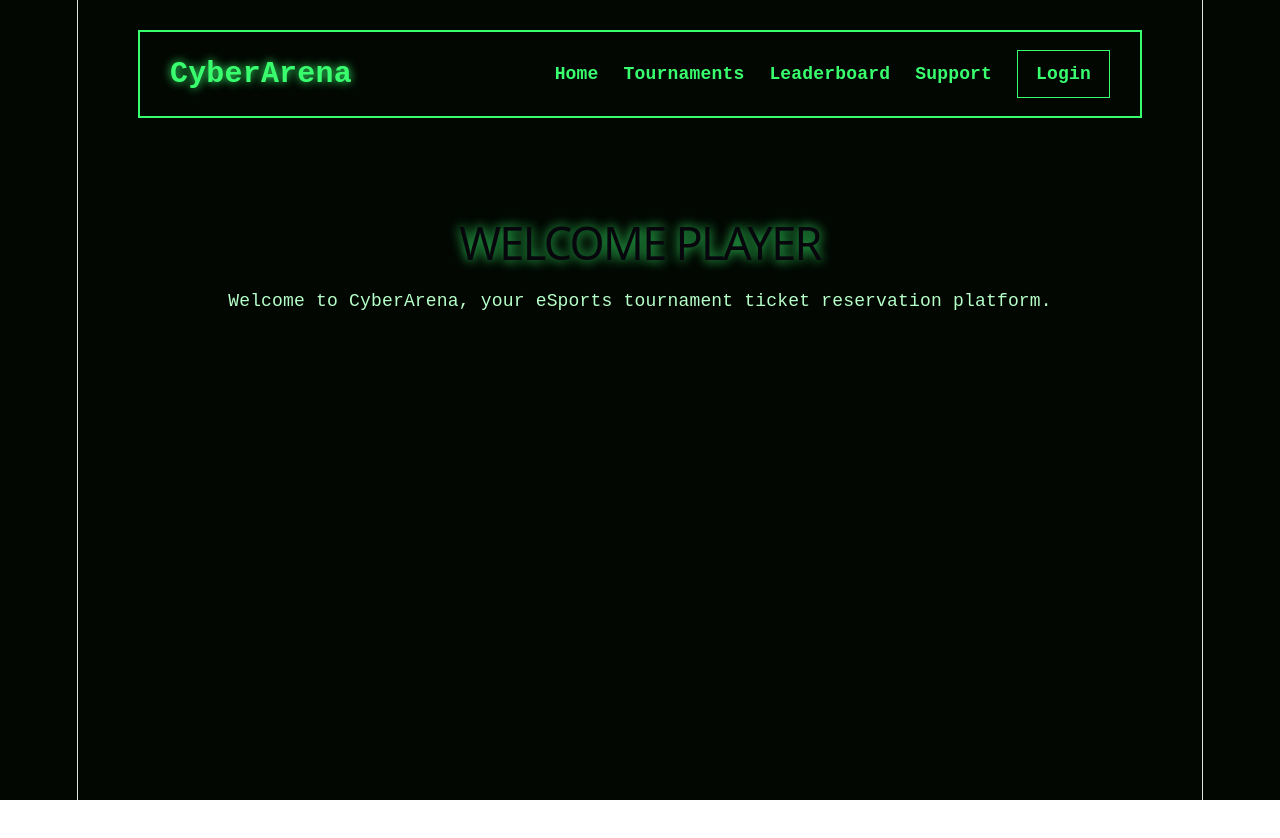
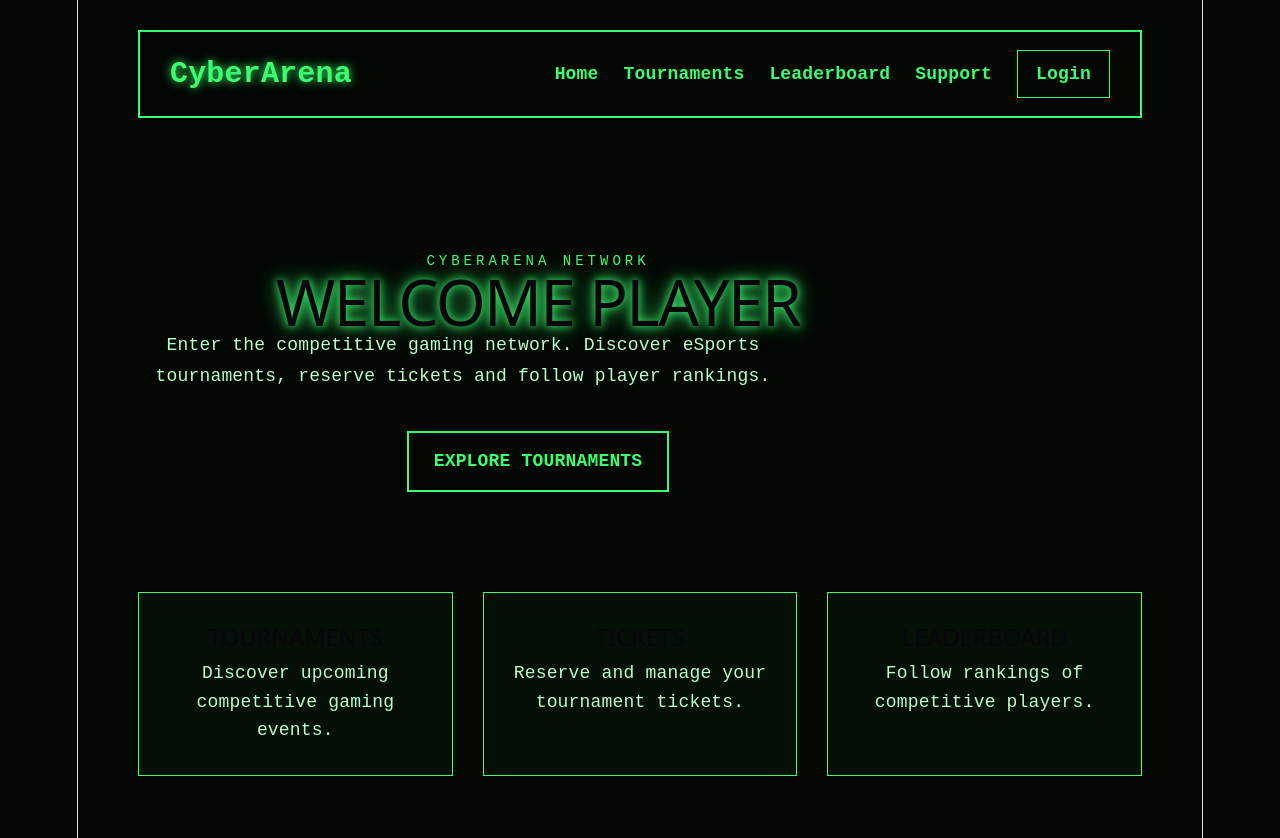
Before and after one commit to VinukaOshadha/CyberArena-esports-ticket-system, a React app in the folder frontend/: page / in a window 1280 px wide. Shown: the top 838 px of the page. Before the commit the page ends 800 px from the top, so only its background shows below. Built offline with nearby package versions, Linux system fonts and the light colour scheme; the HTML template or start-up script is replaced by a standard one.

Commit message:
feat: build CyberArena home page sections

```diff
--- a/frontend/src/App.css
+++ b/frontend/src/App.css
@@ -64,3 +64,131 @@ body {
   font-size: 18px;
   color: #b6ffc8;
 }
+
+.home {
+  padding-top: 70px;
+}
+
+.hero {
+  max-width: 800px;
+  margin: 60px 0 100px;
+}
+
+.small-title {
+  letter-spacing: 4px;
+  font-size: 14px;
+}
+
+.hero h1 {
+  font-size: 64px;
+  margin: 15px 0;
+
+  text-shadow:
+    0 0 8px #39ff6f,
+    0 0 20px #39ff6f;
+}
+
+.hero-description {
+  max-width: 650px;
+
+  color: #b6ffc8;
+
+  font-size: 18px;
+
+  line-height: 1.7;
+
+  margin-bottom: 40px;
+}
+
+.main-button {
+  display: inline-block;
+
+  background: transparent;
+
+  border: 2px solid #39ff6f;
+
+  color: #39ff6f;
+
+  text-decoration: none;
+
+  padding: 15px 25px;
+
+  font-weight: bold;
+
+  transition: 0.3s;
+}
+
+.main-button:hover {
+  background: #39ff6f;
+
+  color: #020702;
+
+  box-shadow: 0 0 20px #39ff6f;
+}
+
+.features {
+  display: grid;
+
+  grid-template-columns:
+    repeat(3, 1fr);
+
+  gap: 30px;
+
+  margin-bottom: 80px;
+}
+
+.feature-card {
+  border: 1px solid #39ff6f;
+
+  padding: 30px;
+
+  background:
+    rgba(57, 255, 111, 0.03);
+
+  transition: 0.3s;
+}
+
+.feature-card:hover {
+  transform: translateY(-5px);
+
+  box-shadow:
+    0 0 20px
+    rgba(57, 255, 111, 0.35);
+}
+
+.feature-card h2 {
+  margin-top: 0;
+}
+
+.feature-card p {
+  color: #b6ffc8;
+
+  line-height: 1.6;
+}
+
+@media (max-width: 850px) {
+
+  .app {
+    padding: 20px;
+  }
+
+  .navbar {
+    flex-direction: column;
+
+    gap: 20px;
+  }
+
+  .nav-links {
+    flex-wrap: wrap;
+
+    justify-content: center;
+  }
+
+  .hero h1 {
+    font-size: 42px;
+  }
+
+  .features {
+    grid-template-columns: 1fr;
+  }
+}
--- /dev/null
+++ b/frontend/src/components/FeatureCard.jsx
@@ -0,0 +1,13 @@
+function FeatureCard({ title, description }) {
+  return (
+    <div className="feature-card">
+
+      <h2>{title}</h2>
+
+      <p>{description}</p>
+
+    </div>
+  );
+}
+
+export default FeatureCard;
--- a/frontend/src/pages/Home.jsx
+++ b/frontend/src/pages/Home.jsx
@@ -1,13 +1,55 @@
+import { Link } from 'react-router-dom';
+
+import FeatureCard from '../components/FeatureCard';
+
 function Home() {
   return (
-    <div className="page">
+    <div className="home">
 
-      <h1>WELCOME PLAYER</h1>
+      <section className="hero">
 
-      <p>
-        Welcome to CyberArena, your eSports
-        tournament ticket reservation platform.
-      </p>
+        <p className="small-title">
+          CYBERARENA NETWORK
+        </p>
+
+        <h1>
+          WELCOME PLAYER
+        </h1>
+
+        <p className="hero-description">
+          Enter the competitive gaming network.
+          Discover eSports tournaments, reserve
+          tickets and follow player rankings.
+        </p>
+
+        <Link
+          to="/tournaments"
+          className="main-button"
+        >
+          EXPLORE TOURNAMENTS
+        </Link>
+
+      </section>
+
+
+      <section className="features">
+
+        <FeatureCard
+          title="TOURNAMENTS"
+          description="Discover upcoming competitive gaming events."
+        />
+
+        <FeatureCard
+          title="TICKETS"
+          description="Reserve and manage your tournament tickets."
+        />
+
+        <FeatureCard
+          title="LEADERBOARD"
+          description="Follow rankings of competitive players."
+        />
+
+      </section>
 
     </div>
   );
```
